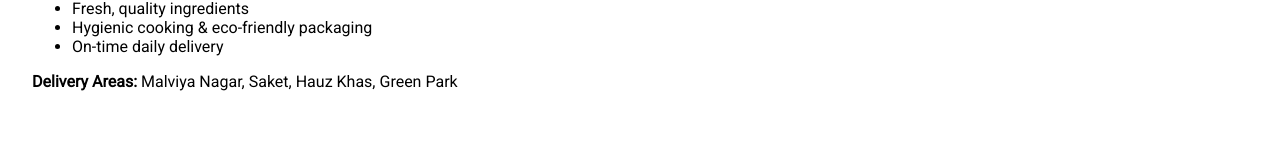
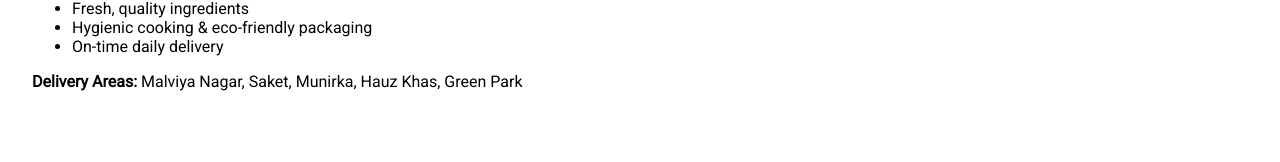
Before and after one commit to Shreyansh-108-coder/Tiffin-service-website, a plain HTML site: page index.html in a window 1280 px wide. Shown: the part 424-586 px from the top of the page. Drawn offline with Linux system fonts and the light colour scheme.

Commit message:
Update index.html

```diff
--- a/index.html
+++ b/index.html
@@ -81,7 +81,7 @@
       <li>Hygienic cooking & eco-friendly packaging</li>
       <li>On-time daily delivery</li>
     </ul>
-    <p><strong>Delivery Areas:</strong> Malviya Nagar, Saket, Hauz Khas, Green Park</p>
+    <p><strong>Delivery Areas:</strong> Malviya Nagar, Saket, Munirka, Hauz Khas, Green Park</p>
   </section>  <section id="menu">
     <h2>Menu & Meal Plans</h2>
     <table>
```
